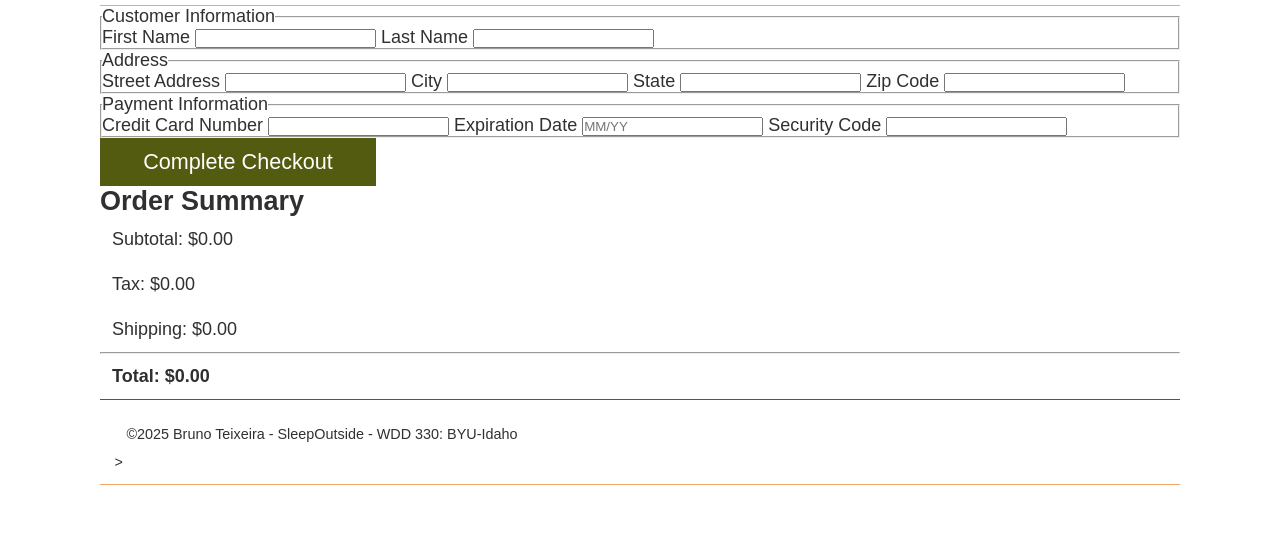
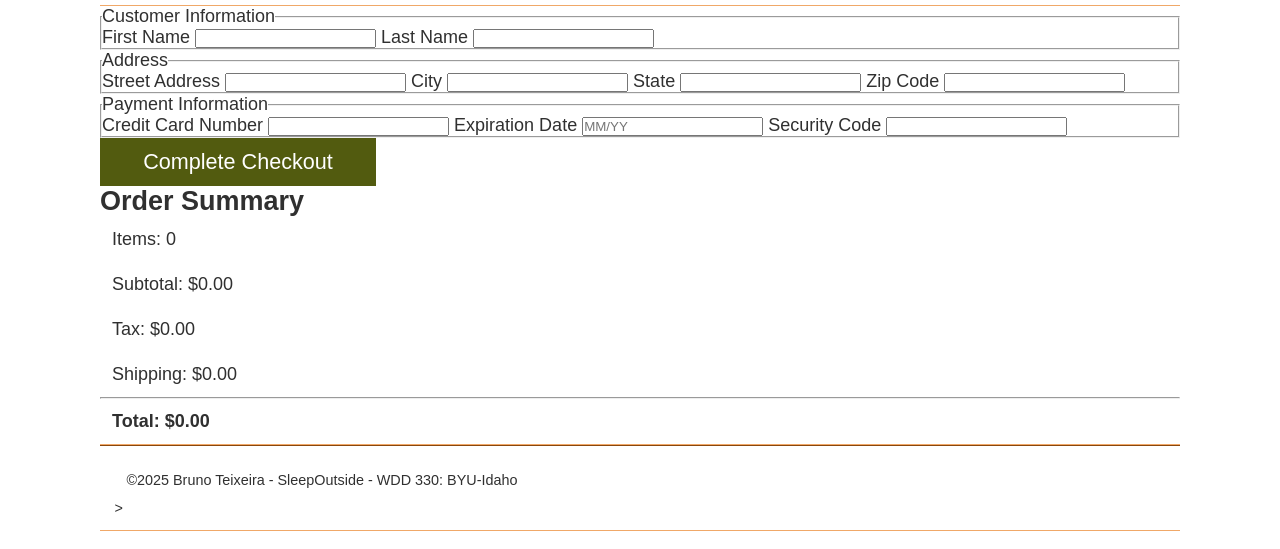
Before and after one commit to TXzzera/SleepOutside, a website built with Vite: page src/checkout/index.html in a window 1280 px wide. Shown: the part 71-620 px from the top of the page. Built offline with nearby package versions, Linux system fonts and the light colour scheme.

Commit message:
update 2

```diff
--- a/src/checkout/index.html
+++ b/src/checkout/index.html
@@ -9,9 +9,9 @@
 </head>
 
 <body>
-    <header class="divider" id="header-template">
-    </header>
+  <header class="divider" id="header-template"></header>
 
+  <main class="checkout divider">
     <form id="checkout-form">
       <fieldset>
         <legend>Customer Information</legend>
@@ -66,14 +66,15 @@
 
     <aside class="order-summary">
       <h2>Order Summary</h2>
-      <p>Subtotal: <span id="subtotal">$0.00</span></p>
+      <p>Items: <span id="num-items">0</span></p>
+      <p>Subtotal: <span id="cartTotal">$0.00</span></p>
       <p>Tax: <span id="tax">$0.00</span></p>
       <p>Shipping: <span id="shipping">$0.00</span></p>
-      <hr>
-      <p><strong>Total: <span id="total">$0.00</span></strong></p>
+      <hr />
+      <p><strong>Total: <span id="orderTotal">$0.00</span></strong></p>
     </aside>
   </main>
-    <footer id="footer-template" class="divider">
-    </footer>
+
+  <footer id="footer-template" class="divider"></footer>
 </body>
 </html>
```
Lines whose indentation alone changed are shown as unchanged.
